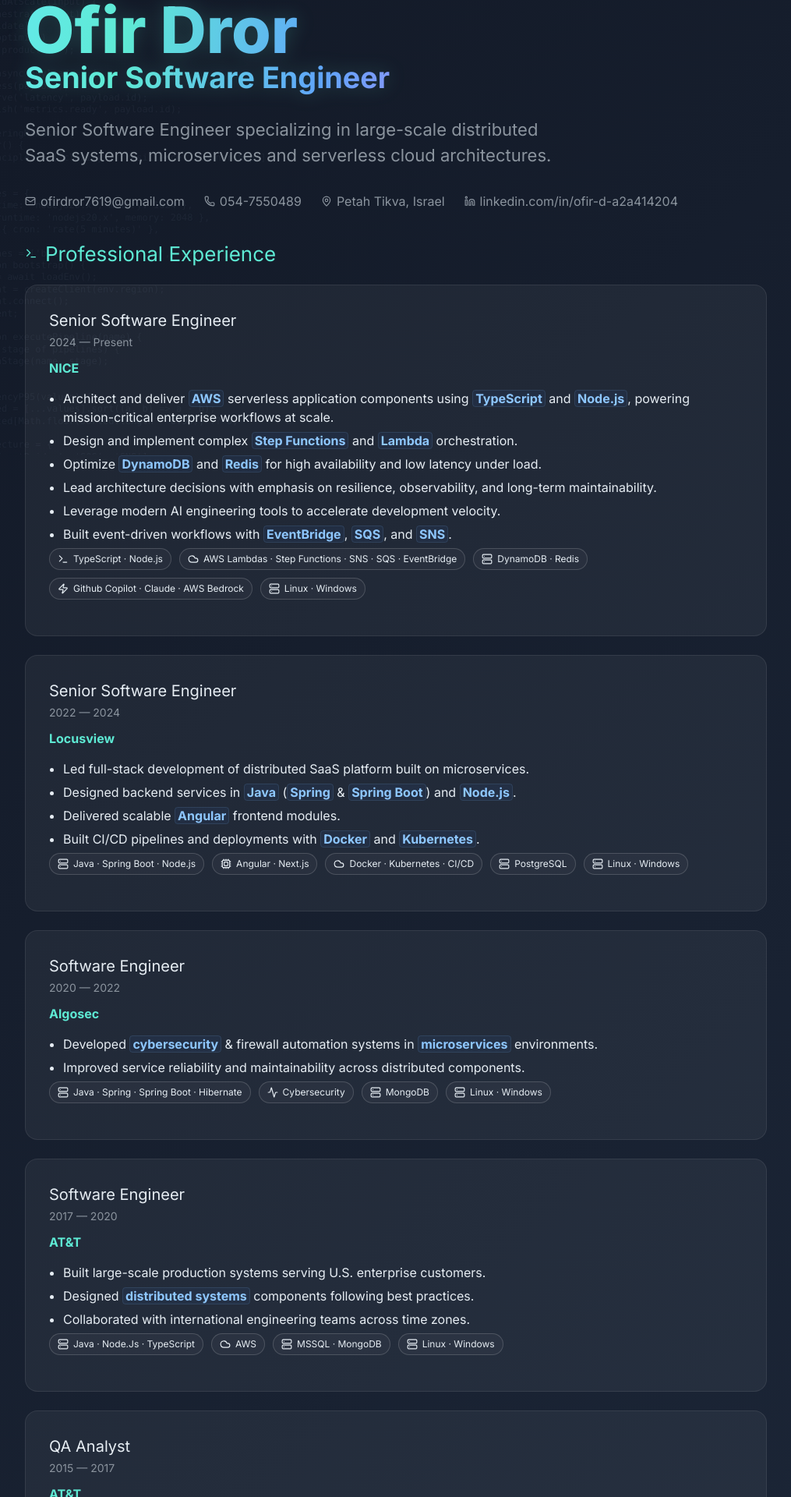
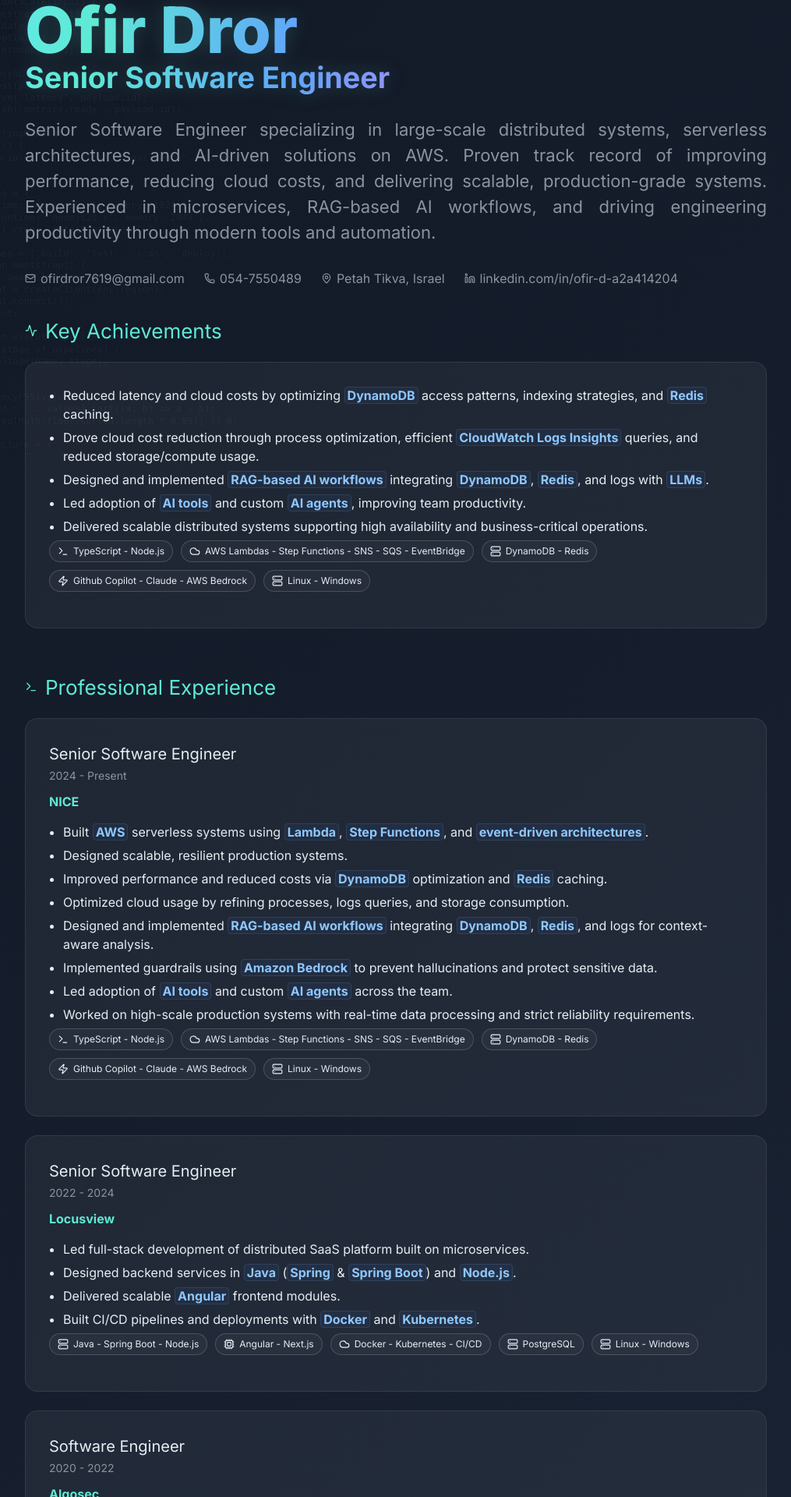
Before and after one commit to ofirdror7619/ofirdrorcv, a Next.js app: page / in a window 1280 px wide. Shown: the part 217-2137 px from the top of the page at 78% size, without its empty margins (132-1147 px from the left). Built offline with nearby package versions, Linux system fonts and the light colour scheme.

Commit message:
Polish hero summary alignment and NICE tech highlights

```diff
--- a/app/globals.css
+++ b/app/globals.css
@@ -187,7 +187,9 @@
   margin-top: 20px;
   font-size: 22px;
   color: var(--muted);
-  max-width: 700px;
+  max-width: 100%;
+  text-align: justify;
+  text-justify: inter-word;
 }
 
 @keyframes textSweep {
--- a/app/page.tsx
+++ b/app/page.tsx
@@ -107,9 +107,11 @@
 
       <nav className="navbar">
         <button type="button" className="nav-link" onClick={() => scrollToSection('about')}>About</button>
+        <button type="button" className="nav-link" onClick={() => scrollToSection('achievements')}>Achievements</button>
         <button type="button" className="nav-link" onClick={() => scrollToSection('experience')}>Experience</button>
         <button type="button" className="nav-link" onClick={() => scrollToSection('skills')}>Skills</button>
         <button type="button" className="nav-link" onClick={() => scrollToSection('education')}>Education</button>
+        <button type="button" className="nav-link" onClick={() => scrollToSection('courses')}>Courses</button>
         <button type="button" className="nav-link" onClick={() => scrollToSection('military')}>Military</button>
       </nav>
 
@@ -134,8 +136,11 @@
           </motion.h1>
 
           <p className="headline">
-            Senior Software Engineer specializing in large-scale distributed SaaS systems,
-            microservices and serverless cloud architectures.
+            Senior Software Engineer specializing in large-scale distributed systems,
+            serverless architectures, and AI-driven solutions on AWS. Proven track record
+            of improving performance, reducing cloud costs, and delivering scalable,
+            production-grade systems. Experienced in microservices, RAG-based AI workflows,
+            and driving engineering productivity through modern tools and automation.
           </p>
 
           <div className="contact">
@@ -148,6 +153,27 @@
           </div>
         </section>
 
+        {/* KEY ACHIEVEMENTS */}
+        <section id="achievements" className="section">
+          <h2 className="section-title"><Activity size={16} /> Key Achievements</h2>
+          <div className="timeline">
+            <ul>
+              <li>Reduced latency and cloud costs by optimizing <span className="skill-highlight">DynamoDB</span> access patterns, indexing strategies, and <span className="skill-highlight">Redis</span> caching.</li>
+              <li>Drove cloud cost reduction through process optimization, efficient <span className="skill-highlight">CloudWatch Logs Insights</span> queries, and reduced storage/compute usage.</li>
+              <li>Designed and implemented <span className="skill-highlight">RAG-based AI workflows</span> integrating <span className="skill-highlight">DynamoDB</span>, <span className="skill-highlight">Redis</span>, and logs with <span className="skill-highlight">LLMs</span>.</li>
+              <li>Led adoption of <span className="skill-highlight">AI tools</span> and custom <span className="skill-highlight">AI agents</span>, improving team productivity.</li>
+              <li>Delivered scalable distributed systems supporting high availability and business-critical operations.</li>
+            </ul>
+            <div className="timeline-tech">
+              <span className="tech-chip"><Terminal size={14} /> TypeScript - Node.js</span>
+              <span className="tech-chip"><Cloud size={14} /> AWS Lambdas - Step Functions - SNS - SQS - EventBridge</span>
+              <span className="tech-chip"><Server size={14} /> DynamoDB - Redis</span>
+              <span className="tech-chip"><Zap size={14} /> Github Copilot - Claude - AWS Bedrock</span>
+              <span className="tech-chip"><Server size={14} /> Linux - Windows</span>
+            </div>
+          </div>
+        </section>
+
         {/* EXPERIENCE */}
         <section id="experience" className="section">
           <h2 className="section-title"><Terminal size={16} /> Professional Experience</h2>
@@ -155,29 +181,31 @@
           {/* NICE */}
           <div className="timeline">
             <h3>Senior Software Engineer</h3>
-            <span className="date">2024 — Present</span>
+            <span className="date">2024 - Present</span>
             <p className="company">NICE</p>
             <ul>
-              <li>Architect and deliver <span className="skill-highlight">AWS</span> serverless application components using <span className="skill-highlight">TypeScript</span> and <span className="skill-highlight">Node.js</span>, powering mission-critical enterprise workflows at scale.</li>
-              <li>Design and implement complex <span className="skill-highlight">Step Functions</span> and <span className="skill-highlight">Lambda</span> orchestration.</li>
-              <li>Optimize <span className="skill-highlight">DynamoDB</span> and <span className="skill-highlight">Redis</span> for high availability and low latency under load.</li>
-              <li>Lead architecture decisions with emphasis on resilience, observability, and long-term maintainability.</li>
-              <li>Leverage modern AI engineering tools to accelerate development velocity.</li>
-              <li>Built event-driven workflows with <span className="skill-highlight">EventBridge</span>, <span className="skill-highlight">SQS</span>, and <span className="skill-highlight">SNS</span>.</li>
+              <li>Built <span className="skill-highlight">AWS</span> serverless systems using <span className="skill-highlight">Lambda</span>, <span className="skill-highlight">Step Functions</span>, and <span className="skill-highlight">event-driven architectures</span>.</li>
+              <li>Designed scalable, resilient production systems.</li>
+              <li>Improved performance and reduced costs via <span className="skill-highlight">DynamoDB</span> optimization and <span className="skill-highlight">Redis</span> caching.</li>
+              <li>Optimized cloud usage by refining processes, logs queries, and storage consumption.</li>
+              <li>Designed and implemented <span className="skill-highlight">RAG-based AI workflows</span> integrating <span className="skill-highlight">DynamoDB</span>, <span className="skill-highlight">Redis</span>, and logs for context-aware analysis.</li>
+              <li>Implemented guardrails using <span className="skill-highlight">Amazon Bedrock</span> to prevent hallucinations and protect sensitive data.</li>
+              <li>Led adoption of <span className="skill-highlight">AI tools</span> and custom <span className="skill-highlight">AI agents</span> across the team.</li>
+              <li>Worked on high-scale production systems with real-time data processing and strict reliability requirements.</li>
             </ul>
             <div className="timeline-tech">
-              <span className="tech-chip"><Terminal size={14} /> TypeScript · Node.js</span>
-              <span className="tech-chip"><Cloud size={14} /> AWS Lambdas · Step Functions · SNS · SQS · EventBridge</span>
-              <span className="tech-chip"><Server size={14} /> DynamoDB · Redis</span>
-              <span className="tech-chip"><Zap size={14} /> Github Copilot · Claude · AWS Bedrock </span>
-              <span className="tech-chip"><Server size={14} /> Linux · Windows </span>
+              <span className="tech-chip"><Terminal size={14} /> TypeScript - Node.js</span>
+              <span className="tech-chip"><Cloud size={14} /> AWS Lambdas - Step Functions - SNS - SQS - EventBridge</span>
+              <span className="tech-chip"><Server size={14} /> DynamoDB - Redis</span>
+              <span className="tech-chip"><Zap size={14} /> Github Copilot - Claude - AWS Bedrock </span>
+              <span className="tech-chip"><Server size={14} /> Linux - Windows </span>
             </div>
           </div>
 
           {/* Locusview */}
           <div className="timeline">
             <h3>Senior Software Engineer</h3>
-            <span className="date">2022 — 2024</span>
+            <span className="date">2022 - 2024</span>
             <p className="company">Locusview</p>
             <ul>
               <li>Led full-stack development of distributed SaaS platform built on microservices.</li>
@@ -186,35 +214,35 @@
               <li>Built CI/CD pipelines and deployments with <span className="skill-highlight">Docker</span> and <span className="skill-highlight">Kubernetes</span>.</li>
             </ul>
             <div className="timeline-tech">
-              <span className="tech-chip"><Server size={14} /> Java · Spring Boot · Node.js</span>
-              <span className="tech-chip"><Cpu size={14} /> Angular · Next.js</span>
-              <span className="tech-chip"><Cloud size={14} /> Docker · Kubernetes · CI/CD</span>
+              <span className="tech-chip"><Server size={14} /> Java - Spring Boot - Node.js</span>
+              <span className="tech-chip"><Cpu size={14} /> Angular - Next.js</span>
+              <span className="tech-chip"><Cloud size={14} /> Docker - Kubernetes - CI/CD</span>
               <span className="tech-chip"><Server size={14} /> PostgreSQL</span>
-              <span className="tech-chip"><Server size={14} /> Linux · Windows </span>
+              <span className="tech-chip"><Server size={14} /> Linux - Windows </span>
             </div>
           </div>
 
           {/* Algosec */}
           <div className="timeline">
             <h3>Software Engineer</h3>
-            <span className="date">2020 — 2022</span>
+            <span className="date">2020 - 2022</span>
             <p className="company">Algosec</p>
             <ul>
               <li>Developed <span className="skill-highlight">cybersecurity</span> & firewall automation systems in <span className="skill-highlight">microservices</span> environments.</li>
               <li>Improved service reliability and maintainability across distributed components.</li>
             </ul>
             <div className="timeline-tech">
-              <span className="tech-chip"><Server size={14} /> Java · Spring · Spring Boot · Hibernate</span>
+              <span className="tech-chip"><Server size={14} /> Java - Spring - Spring Boot - Hibernate</span>
               <span className="tech-chip"><Activity size={14} /> Cybersecurity</span>
               <span className="tech-chip"><Server size={14} /> MongoDB</span>
-              <span className="tech-chip"><Server size={14} /> Linux · Windows </span>
+              <span className="tech-chip"><Server size={14} /> Linux - Windows </span>
             </div>
           </div>
 
           {/* AT&T */}
           <div className="timeline">
             <h3>Software Engineer</h3>
-            <span className="date">2017 — 2020</span>
+            <span className="date">2017 - 2020</span>
             <p className="company">AT&T</p>
             <ul>
               <li>Built large-scale production systems serving U.S. enterprise customers.</li>
@@ -222,17 +250,17 @@
               <li>Collaborated with international engineering teams across time zones.</li>
             </ul>
             <div className="timeline-tech">
-              <span className="tech-chip"><Server size={14} /> Java · Node.Js · TypeScript</span>
+              <span className="tech-chip"><Server size={14} /> Java - Node.Js - TypeScript</span>
               <span className="tech-chip"><Cloud size={14} /> AWS </span>
-              <span className="tech-chip"><Server size={14} /> MSSQL · MongoDB</span>
-              <span className="tech-chip"><Server size={14} /> Linux · Windows </span>
+              <span className="tech-chip"><Server size={14} /> MSSQL - MongoDB</span>
+              <span className="tech-chip"><Server size={14} /> Linux - Windows </span>
             </div>
           </div>
 
           {/* AT&T - QA */}
           <div className="timeline">
             <h3>QA Analyst</h3>
-            <span className="date">2015 — 2017</span>
+            <span className="date">2015 - 2017</span>
             <p className="company">AT&T</p>
             <ul>
               <li>QA testing for client/server production systems.</li>
@@ -248,7 +276,7 @@
           {/* Retalix */}
           <div className="timeline">
             <h3>QA Analyst</h3>
-            <span className="date">2012 — 2015</span>
+            <span className="date">2012 - 2015</span>
             <p className="company">Retalix</p>
             <ul>
               <li>Tested POS systems for global clients.</li>
@@ -266,13 +294,13 @@
         <section id="skills" className="section">
           <h2 className="section-title"><Cpu size={16} /> Skills</h2>
           <div className="metrics-grid">
-            <MetricBar icon={<Terminal size={14} />} label="Languages & Frameworks" value={100} detail="Node.js · TypeScript · Java · Angular · Next.js · Spring" />
-            <MetricBar icon={<Cloud size={14} />} label="Cloud & Serverless" value={100} detail="AWS Lambdas · Step Functions · EventBridge · SQS · SNS" />
-            <MetricBar icon={<Server size={14} />} label="Databases" value={100} detail="DynamoDB · PostgreSQL · MongoDB · Redis" />
-            <MetricBar icon={<Cpu size={14} />} label="Architecture" value={100} detail="Distributed SaaS · Microservices · Scalability" />
-            <MetricBar icon={<Cpu size={14} />} label="Architecture" value={100} detail="Distributed SaaS · Microservices · Scalability" />
-            <MetricBar icon={<Activity size={14} />} label="Tools" value={100} detail="Docker · Kubernetes · Jenkins · Github" />
-            <MetricBar icon={<Zap size={14} />} label="AI Productivity" value={100} detail="Github Copilot · Claude · AWS Bedrock" />
+            <MetricBar icon={<Terminal size={14} />} label="Languages & Frameworks" value={100} detail="Node.js - TypeScript - Java - Angular - Next.js - Spring" />
+            <MetricBar icon={<Cloud size={14} />} label="Cloud & Serverless" value={100} detail="AWS Lambdas - Step Functions - EventBridge - SQS - SNS" />
+            <MetricBar icon={<Server size={14} />} label="Databases" value={100} detail="DynamoDB - PostgreSQL - MongoDB - Redis" />
+            <MetricBar icon={<Cpu size={14} />} label="Architecture" value={100} detail="Distributed SaaS - Microservices - Scalability" />
+            <MetricBar icon={<Cpu size={14} />} label="Architecture" value={100} detail="Distributed SaaS - Microservices - Scalability" />
+            <MetricBar icon={<Activity size={14} />} label="Tools" value={100} detail="Docker - Kubernetes - Jenkins - Github" />
+            <MetricBar icon={<Zap size={14} />} label="AI Productivity" value={100} detail="Github Copilot - Claude - AWS Bedrock" />
           </div>
         </section>
 
@@ -284,6 +312,20 @@
             <p className="company">Sha'arei Mishpat Academic College</p>
             <p>Graduated with honors.</p>
             <p>Licensed Lawyer.</p>
+          </div>
+        </section>
+
+        {/* PROFESSIONAL COURSES */}
+        <section id="courses" className="section">
+          <h2 className="section-title"><Book size={16} /> Professional Courses</h2>
+          <div className="timeline">
+            <ul>
+              <li>Full Stack Development (Angular & Java) - Hands-on scalable web applications</li>
+              <li>Advanced Java - Backend systems, performance, OOP</li>
+              <li>AWS Fundamentals - Cloud-native & serverless architectures</li>
+              <li>Advanced Kubernetes - Scaling and production deployments</li>
+              <li>Vibe Coding - AI-assisted development & agent workflows</li>
+            </ul>
           </div>
         </section>
 
```
